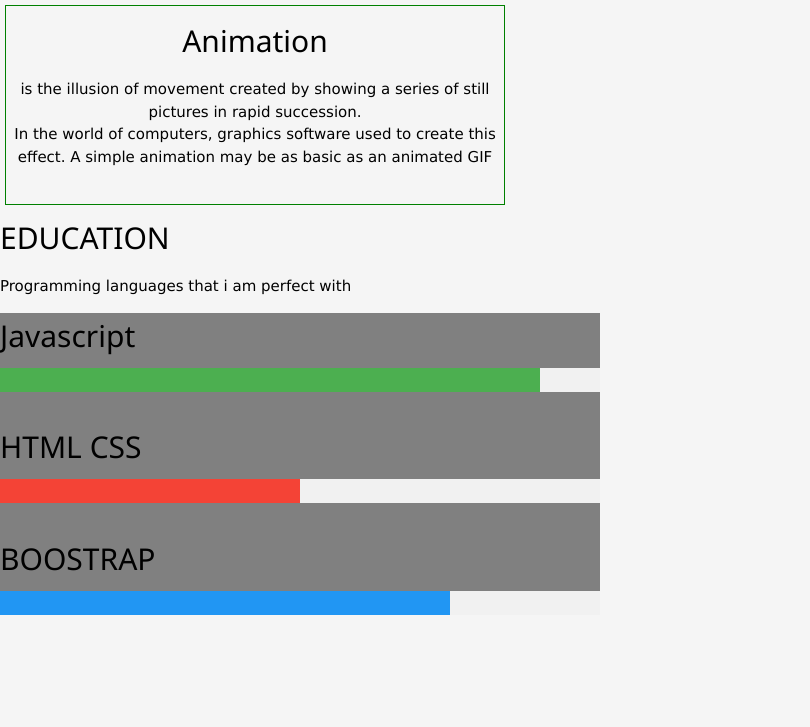
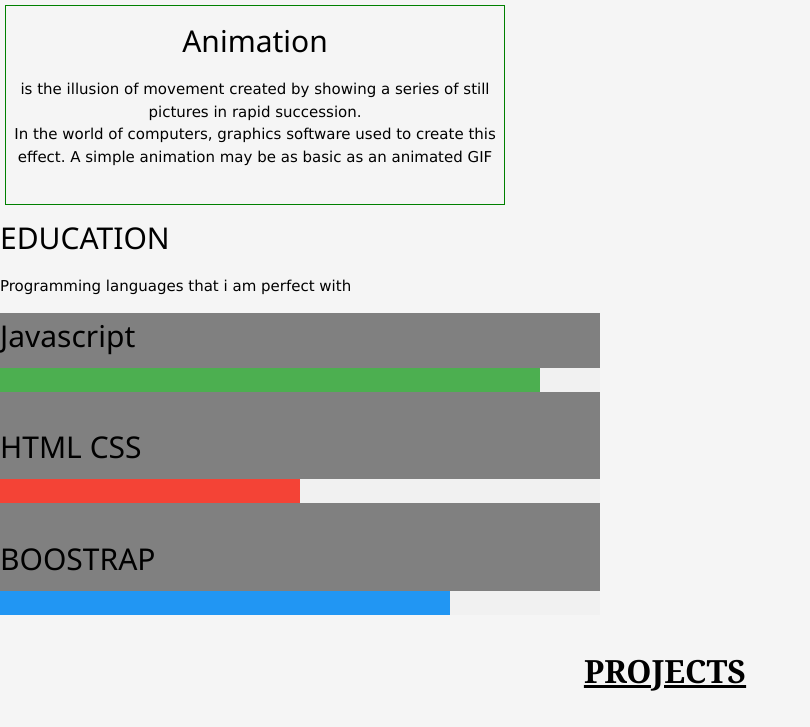
Before and after one commit to Leina33/friday, a plain HTML site: page About.html in a window 1280 px wide. Shown: the part 845-1572 px from the top of the page, without its empty margins (0-810 px from the left). Before the commit the page ends 1460 px from the top, so only its background shows below. Drawn offline with nearby package versions, Linux system fonts and the light colour scheme.

Commit message:
styling projects in css

```diff
--- a/About.css
+++ b/About.css
@@ -113,3 +113,19 @@ img{
     height:200px;
 
 }
+#PROJECTS{
+    text-align:center;
+    font-family: Verdana, Geneva, Tahoma, sans-serif;
+    float:left;
+
+
+}
+.projects{
+    text-align:center;
+    text-decoration:underline;
+    text-transform:uppercase;
+    text-indent:50px;
+    text-shadow: 4px 2 yellow;
+    font-size: 32px;
+    font-family: Georgia, 'Times New Roman', Times, serif;
+}
--- a/About.html
+++ b/About.html
@@ -67,6 +67,9 @@
     </div>
      </div>
     </div>
+    <div id="projects">
+        <p class ="projects"><strong>PROJECTS</strong></p>
+    </div>
 
 </body>
 </html>
```
Also changed, not shown: Screenshot from 2019-09-14 22-15-54.png (added).
